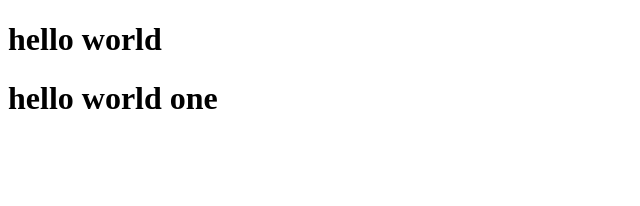
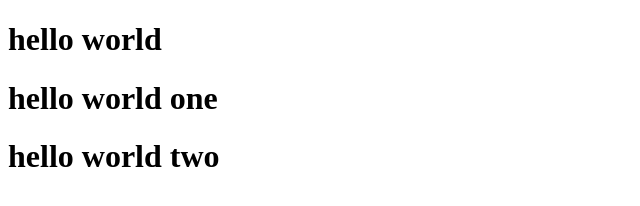
Before and after one commit to moonhalo99/WebProject, a plain HTML site: page test.html in a window 1280 px wide. Shown: the whole page, without its empty margins (0-640 px from the left). Drawn offline with Linux system fonts and the light colour scheme.

Commit message:
second commit

```diff
--- a/test.html
+++ b/test.html
@@ -8,5 +8,6 @@
 <body>
     <h1>hello world</h1>
     <h1>hello world one</h1>
+    <h1>hello world two</h1>
 </body>
 </html>
```
